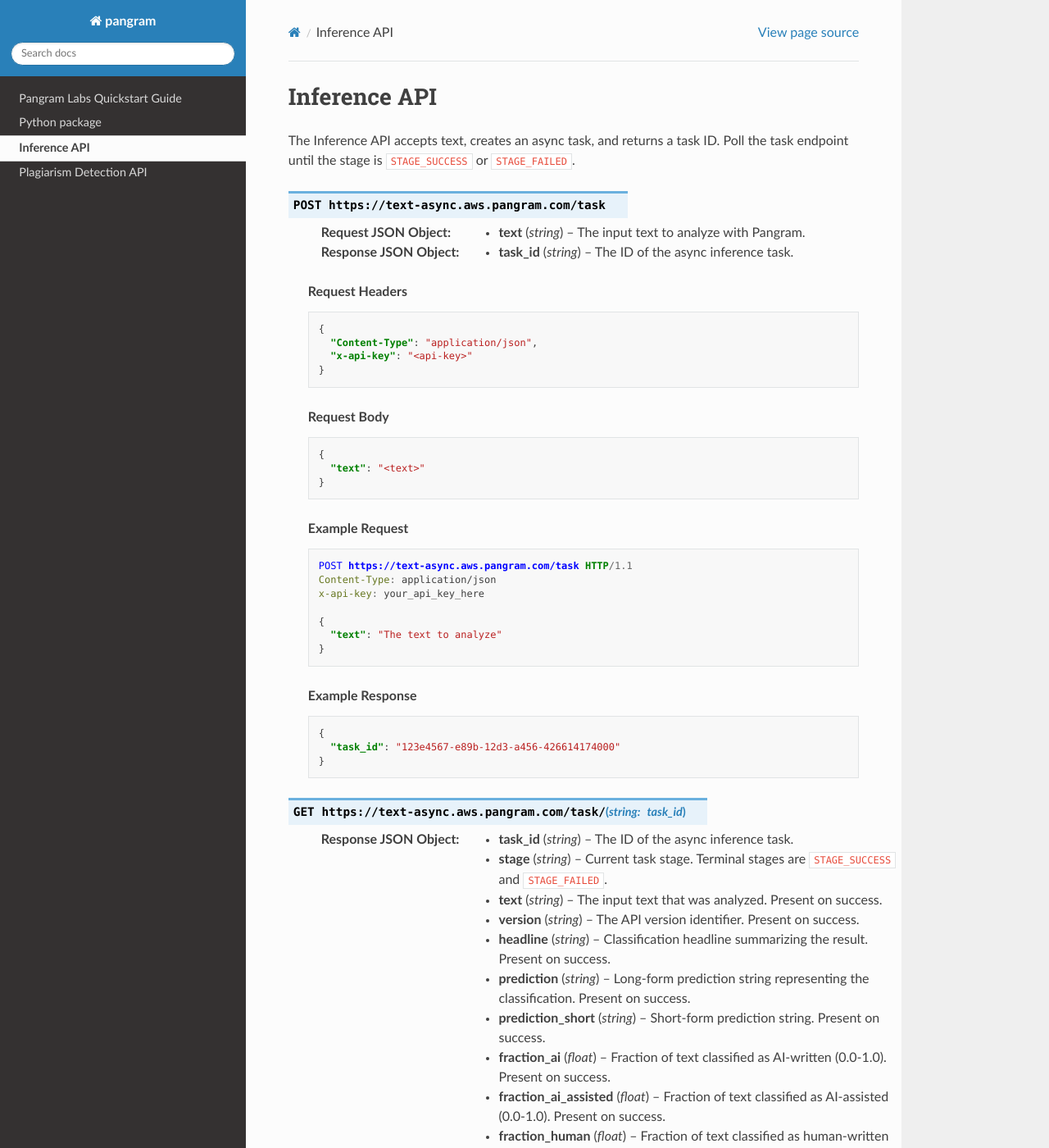
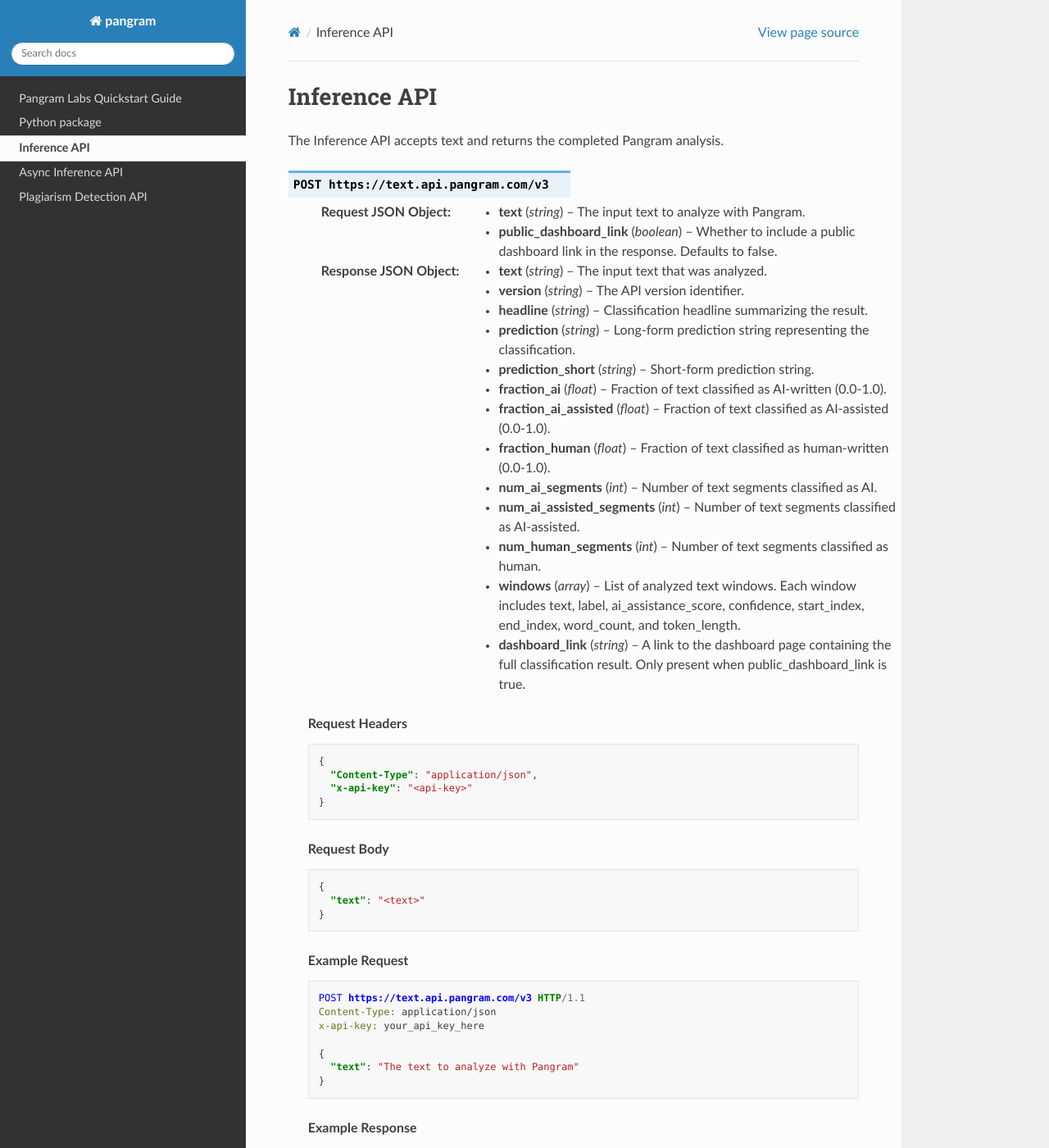
Before and after one commit to pangramlabs/pangram-sdk, a Sphinx documentation site: the page built from docs/api/rest.rst, in a window 1280 px wide and 1400 px high. Shown: the whole window at 82% size. Built offline with Sphinx 7.4.7 and the Read the Docs theme 3.1.0, drawn with Linux system fonts in a browser that asks for light colours; some of the changed text lies outside the part shown.

````diff
--- a/README.md
+++ b/README.md
@@ -29,7 +29,10 @@ from pangram import Pangram
 pangram_client = Pangram()
 
 result = pangram_client.predict(text)
-# Analysis with AI-assistance detection
+task_id = result['task_id']
+stage = result['stage']  # "STAGE_SUCCESS" after predict() completes.
+
+# Analysis with AI-assistance detection.
 fraction_ai = result['fraction_ai']
 fraction_ai_assisted = result['fraction_ai_assisted']
 fraction_human = result['fraction_human']
@@ -41,7 +44,7 @@ for window in result['windows']:
     ai_assistance_score = window['ai_assistance_score']
     confidence = window['confidence']  # "High", "Medium", "Low"
 ```
-`predict()` submits to Pangram's async AWS inference API and waits for the result before returning.
+`predict()` submits to Pangram's async inference API and waits for the result before returning.
 
 ### Building Documentation
 
--- a/docs/api/rest.rst
+++ b/docs/api/rest.rst
@@ -1,10 +1,102 @@
 Inference API
 =============
 
-The Inference API accepts text, creates an async task, and returns a task ID.
+The Inference API accepts text and returns the completed Pangram analysis.
+
+.. http:post:: https://text.api.pangram.com/v3
+
+  :<json string text: The input text to analyze with Pangram.
+  :<json boolean public_dashboard_link: Whether to include a public dashboard link in the response. Defaults to false.
+  :>json string text: The input text that was analyzed.
+  :>json string version: The API version identifier.
+  :>json string headline: Classification headline summarizing the result.
+  :>json string prediction: Long-form prediction string representing the classification.
+  :>json string prediction_short: Short-form prediction string.
+  :>json float fraction_ai: Fraction of text classified as AI-written (0.0-1.0).
+  :>json float fraction_ai_assisted: Fraction of text classified as AI-assisted (0.0-1.0).
+  :>json float fraction_human: Fraction of text classified as human-written (0.0-1.0).
+  :>json int num_ai_segments: Number of text segments classified as AI.
+  :>json int num_ai_assisted_segments: Number of text segments classified as AI-assisted.
+  :>json int num_human_segments: Number of text segments classified as human.
+  :>json array windows: List of analyzed text windows. Each window includes text, label, ai_assistance_score, confidence, start_index, end_index, word_count, and token_length.
+  :>json string dashboard_link: A link to the dashboard page containing the full classification result. Only present when public_dashboard_link is true.
+
+  **Request Headers**
+
+  .. code-block:: json
+
+    {
+      "Content-Type": "application/json",
+      "x-api-key": "<api-key>"
+    }
+
+  **Request Body**
+
+  .. code-block:: json
+
+    {
+      "text": "<text>"
+    }
+
+  **Example Request**
+
+  .. code-block:: http
+
+    POST https://text.api.pangram.com/v3 HTTP/1.1
+    Content-Type: application/json
+    x-api-key: your_api_key_here
+
+    {
+      "text": "The text to analyze with Pangram"
+    }
+
+  **Example Response**
+
+  .. code-block:: json
+
+    {
+      "text": "The text to analyze with Pangram",
+      "version": "3.0",
+      "headline": "AI Detected",
+      "prediction": "We are confident that this document contains AI-generated or AI-assisted content.",
+      "prediction_short": "Mixed",
+      "fraction_ai": 0.70,
+      "fraction_ai_assisted": 0.20,
+      "fraction_human": 0.10,
+      "num_ai_segments": 7,
+      "num_ai_assisted_segments": 2,
+      "num_human_segments": 1,
+      "windows": [
+        {
+          "text": "The text to analyze",
+          "label": "AI-Generated",
+          "ai_assistance_score": 0.85,
+          "confidence": "High",
+          "start_index": 0,
+          "end_index": 19,
+          "word_count": 4,
+          "token_length": 5
+        },
+        {
+          "text": "with Pangram",
+          "label": "Moderately AI-Assisted",
+          "ai_assistance_score": 0.45,
+          "confidence": "Medium",
+          "start_index": 20,
+          "end_index": 32,
+          "word_count": 2,
+          "token_length": 3
+        }
+      ]
+    }
+
+Async Inference API
+===================
+
+The Async Inference API accepts text, creates a task, and returns a task ID.
 Poll the task endpoint until the stage is ``STAGE_SUCCESS`` or ``STAGE_FAILED``.
 
-.. http:post:: https://text-async.aws.pangram.com/task
+.. http:post:: https://text.external-api.pangram.com/task
 
   :<json string text: The input text to analyze with Pangram.
   :>json string task_id: The ID of the async inference task.
@@ -30,7 +122,7 @@ Poll the task endpoint until the stage is ``STAGE_SUCCESS`` or ``STAGE_FAILED``.
 
   .. code-block:: http
 
-    POST https://text-async.aws.pangram.com/task HTTP/1.1
+    POST https://text.external-api.pangram.com/task HTTP/1.1
     Content-Type: application/json
     x-api-key: your_api_key_here
 
@@ -46,7 +138,7 @@ Poll the task endpoint until the stage is ``STAGE_SUCCESS`` or ``STAGE_FAILED``.
       "task_id": "123e4567-e89b-12d3-a456-426614174000"
     }
 
-.. http:get:: https://text-async.aws.pangram.com/task/(string:task_id)
+.. http:get:: https://text.external-api.pangram.com/task/(string:task_id)
 
   :>json string task_id: The ID of the async inference task.
   :>json string stage: Current task stage. Terminal stages are ``STAGE_SUCCESS`` and ``STAGE_FAILED``.
@@ -58,14 +150,10 @@ Poll the task endpoint until the stage is ``STAGE_SUCCESS`` or ``STAGE_FAILED``.
   :>json float fraction_ai: Fraction of text classified as AI-written (0.0-1.0). Present on success.
   :>json float fraction_ai_assisted: Fraction of text classified as AI-assisted (0.0-1.0). Present on success.
   :>json float fraction_human: Fraction of text classified as human-written (0.0-1.0). Present on success.
-  :>json float fraction_mixed: Fraction of text classified as mixed. Present on success.
-  :>json float avg_ai_likelihood: Average AI likelihood across analyzed windows. Present on success.
-  :>json object fraction_breakdown: Confidence-level fraction breakdown. Present on success.
   :>json int num_ai_segments: Number of text segments classified as AI. Present on success.
   :>json int num_ai_assisted_segments: Number of text segments classified as AI-assisted. Present on success.
   :>json int num_human_segments: Number of text segments classified as human. Present on success.
-  :>json array window_indices: Start/end character indices for each analyzed window. Present on success.
-  :>json array windows: List of analyzed text windows. Each window includes text, ai_likelihood, label, confidence, start_index, end_index, word_count, token_length, and editlens metadata.
+  :>json array windows: List of analyzed text windows. Each window includes text, label, ai_assistance_score, confidence, start_index, end_index, word_count, and token_length. Present on success.
 
   **Request Headers**
 
@@ -99,54 +187,29 @@ Poll the task endpoint until the stage is ``STAGE_SUCCESS`` or ``STAGE_FAILED``.
       "fraction_ai": 0.70,
       "fraction_ai_assisted": 0.20,
       "fraction_human": 0.10,
-      "fraction_mixed": 0.00,
-      "avg_ai_likelihood": 0.78,
-      "fraction_breakdown": {
-        "ai": {
-          "high-confidence": 0.50,
-          "medium-confidence": 0.20,
-          "low-confidence": 0.00
-        },
-        "ai-assisted": {
-          "lightly": 0.10,
-          "moderately": 0.10
-        },
-        "human": {
-          "high-confidence": 0.10,
-          "medium-confidence": 0.00,
-          "low-confidence": 0.00
-        }
-      },
       "num_ai_segments": 7,
       "num_ai_assisted_segments": 2,
       "num_human_segments": 1,
-      "window_indices": [[0, 19], [20, 49]],
       "windows": [
         {
           "text": "The text to analyze",
-          "ai_likelihood": 0.85,
           "label": "AI-Generated",
+          "ai_assistance_score": 0.85,
           "confidence": "High",
           "start_index": 0,
           "end_index": 19,
           "word_count": 4,
-          "token_length": 5,
-          "editlens": {
-            "prediction_text": "AI-Generated"
-          }
+          "token_length": 5
         },
         {
           "text": "with classification",
-          "ai_likelihood": 0.45,
           "label": "Moderately AI-Assisted",
+          "ai_assistance_score": 0.45,
           "confidence": "Medium",
           "start_index": 20,
           "end_index": 49,
           "word_count": 2,
-          "token_length": 3,
-          "editlens": {
-            "prediction_text": "Moderately AI-Assisted"
-          }
+          "token_length": 3
         }
       ]
     }
--- a/docs/tutorial.rst
+++ b/docs/tutorial.rst
@@ -35,7 +35,7 @@ Make a request
 Main prediction
 ~~~~~~~~~~~~~~~
 Returns detailed analysis with AI-assistance detection and segment-level metrics
-The SDK submits to Pangram's async AWS inference API and waits for the completed result.
+The SDK submits to Pangram's async inference API and waits for the completed result.
 
 .. code:: python
 
@@ -43,7 +43,10 @@ The SDK submits to Pangram's async AWS inference API and waits for the completed
 
     pangram_client = Pangram()
     result = pangram_client.predict(text)
-    # Analysis with AI-assistance detection
+    task_id = result['task_id']
+    stage = result['stage']  # "STAGE_SUCCESS" after predict() completes.
+
+    # Analysis with AI-assistance detection.
     fraction_ai = result['fraction_ai']
     fraction_ai_assisted = result['fraction_ai_assisted']
     fraction_human = result['fraction_human']
````
Also changed, not shown: 2 other files.
